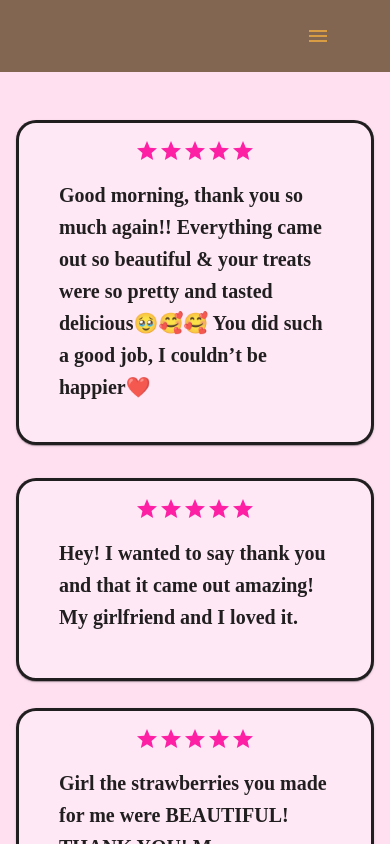
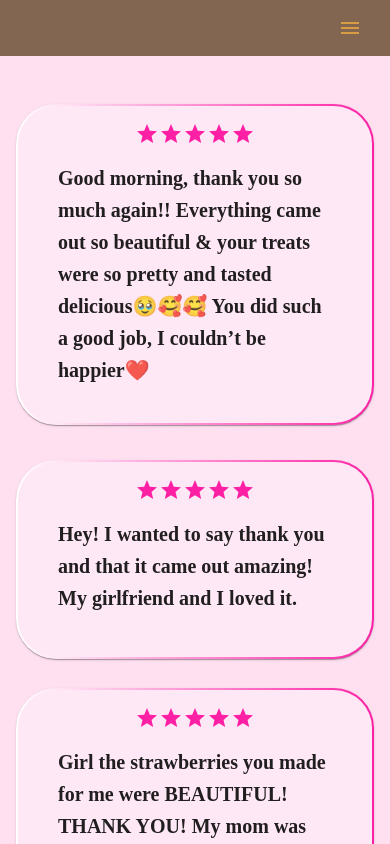
Before and after one commit to AlfredoMora06/ems_fruit_arrangements, a React (Create React App) app: page /0/reviews in a window 390 px wide. Shown: the top 844 px of the page. Built offline with nearby package versions, Linux system fonts and the light colour scheme; a web font is replaced by a local one.

Commit message:
adding new updates all around (#11)
Co-authored-by: Alfredo Morales <alfredomorales@Alfredos-MacBook-Pro.local>

```diff
--- a/src/components/Navbar.tsx
+++ b/src/components/Navbar.tsx
@@ -8,6 +8,8 @@ import Button from "@mui/material/Button"
 import { Fab, Grid, List, ListItem, ListItemButton, ListItemText, SwipeableDrawer } from "@mui/material"
 import MenuIcon from "@mui/icons-material/Menu"
 import IconButton from "@mui/material/IconButton"
+import { useTheme } from "@mui/material"
+import useMediaQuery from "@mui/material/useMediaQuery"
 
 //@ts-ignore
 import Logo from "../assets/Logo.svg"
@@ -17,6 +19,8 @@ export default function Navbar(): JSX.Element {
   const location = useLocation()
   const navigate = useNavigate()
   const [drawer, setDrawer] = React.useState<boolean>(false)
+  const theme = useTheme()
+  const isMobile = useMediaQuery(theme.breakpoints.down("md"))
 
   const toggleDrawer = (open: boolean) =>  (event: React.KeyboardEvent | React.MouseEvent) => {
     setDrawer(open)
@@ -48,7 +52,7 @@ export default function Navbar(): JSX.Element {
           return (
             <ListItem key={page.title} disablePadding sx={{width: '100%'}}>
               <ListItemButton onClick={() => {handleCloseNavMenuRedirect(page.link)}}>
-                <ListItemText primary={page.title} sx={{fontWeight: 500, color: samePathname ? 'white' : '#D89D44'}}/>
+                <ListItemText primary={page.title} primaryTypographyProps={{fontSize: 18}} sx={{fontWeight: 500, color: samePathname ? 'white' : '#D89D44'}}/>
               </ListItemButton>
             </ListItem>
           )
@@ -60,7 +64,7 @@ export default function Navbar(): JSX.Element {
   return (
     <AppBar
       position="static"
-      sx={{ background: "#826652", boxShadow: "none", paddingY: 1, paddingX: 4 }}
+      sx={{ background: "#826652", boxShadow: "none", paddingY: isMobile ? 0 : 1, paddingX: isMobile ? 0 : 4 }}
     >
       <Container maxWidth="xl">
         <Toolbar disableGutters>
--- a/src/components/ReviewCard.tsx
+++ b/src/components/ReviewCard.tsx
@@ -5,7 +5,17 @@ import StarIcon from '@mui/icons-material/Star'
 export default function ReviewCard({review}:{review: string}):JSX.Element {
   return (
     <Grid item xs={12} md={4} display={'flex'} mb={4}>
-      <Paper sx={{backgroundColor: '#FFE8F5', border: 'solid', borderRadius: 5, height: '95%', p: 2}} >
+      <Paper
+        elevation={1}
+        sx={{
+          background:  'linear-gradient(#FFE8F5 0 0) padding-box, linear-gradient(to right, #FFFFFF, #FD20A5) border-box',
+          backgroundColor: '#FFE8F5',
+          height: '95%',
+          p: 2,
+          border: '2px solid transparent',
+          borderRadius: 10,
+        }}
+      >
         <Grid item xs={12} container justifyContent={'center'} mb={2}>
           <StarIcon sx={{color: '#FD20A5'}}/>
           <StarIcon sx={{color: '#FD20A5'}}/>
--- a/src/components/forms/ContactUsForm.tsx
+++ b/src/components/forms/ContactUsForm.tsx
@@ -1,6 +1,9 @@
 import { Button, Container, Grid, Typography } from "@mui/material"
 import { Formik, Form } from "formik"
 import * as Yup from "yup"
+import { useTheme } from "@mui/material"
+import useMediaQuery from "@mui/material/useMediaQuery"
+
 import TextField from "../Fields/TextField"
 import TextArea from "../Fields/TextArea"
 import '../../App.css'
@@ -8,16 +11,19 @@ import '../../App.css'
 
 
 export default function ContactUsForm():JSX.Element {
-  const typographyStyle = {color: "#FF53A5", fontSize: 22, fontWeight: 700}
+  const theme = useTheme()
+  const isMobile = useMediaQuery(theme.breakpoints.down("md"))
+  const typographyStyle = {color: "#FF53A5", fontSize: isMobile ? 17 : 22, fontWeight: 700}
+
 
   return (
     <Container className="fade-in-bottom">
       <Grid container pt={1}>
         <Grid item xs={12}>
-          <Typography align="center" fontSize={24} fontWeight={700} sx={{color: "#945A02"}}>
+          <Typography align="center" fontSize={isMobile ? 18 : 24} fontWeight={700} sx={{color: "#945A02"}}>
             Have a question or inquiry?
           </Typography>
-          <Typography align="center" fontSize={24} fontWeight={700} sx={{color: "#945A02"}}>
+          <Typography align="center" fontSize={isMobile ? 18 : 24} fontWeight={700} sx={{color: "#945A02"}}>
             Send us a message and we’ll get back to you as soon as possible!
           </Typography>
         </Grid>
--- a/src/views/About.tsx
+++ b/src/views/About.tsx
@@ -42,7 +42,7 @@ export default function About():JSX.Element {
         <Navbar />
         <Container>
           <Grid container pt={isMobile ? 0 : 10} className="fade-in-bottom">
-            <Grid item xs={12} md={6} pb={5}>
+            <Grid item xs={12} md={6} pb={isMobile ? 0 : 5}>
               <div
                 style={{
                   backgroundImage: `url(${Ellipse})`,
--- a/src/views/Home.tsx
+++ b/src/views/Home.tsx
@@ -18,11 +18,11 @@ export default function Home():JSX.Element {
 
   return (
     <>
-      <div style={{ background: `#FFE0F1`}}>
+      <div style={{ background: `#FFE0F1`,}}>
         <Navbar />
         <div
           style={{
-            minHeight: "87vh",
+            minHeight: '90vh',
             backgroundImage: `url(${Berries})`,
             backgroundSize: 'cover',
             backgroundPosition: isMobile ? 'right 28% bottom 50%' : 'center'
@@ -30,7 +30,7 @@ export default function Home():JSX.Element {
         >
           <Container>
             <Grid container alignItems={'center'} justifyContent={'center'}>
-              <Grid item xs={11} md={12} sx={{margin: 0, position: 'absolute', ...isMobileStyles }}>
+              <Grid item xs={11} md={12} mt={isMobile ? 43 : 40} sx={{...isMobileStyles }}>
                 <Fade in={true} timeout={2000}>
                   <Typography
                     fontFamily={'Abhaya Libre'}
```
